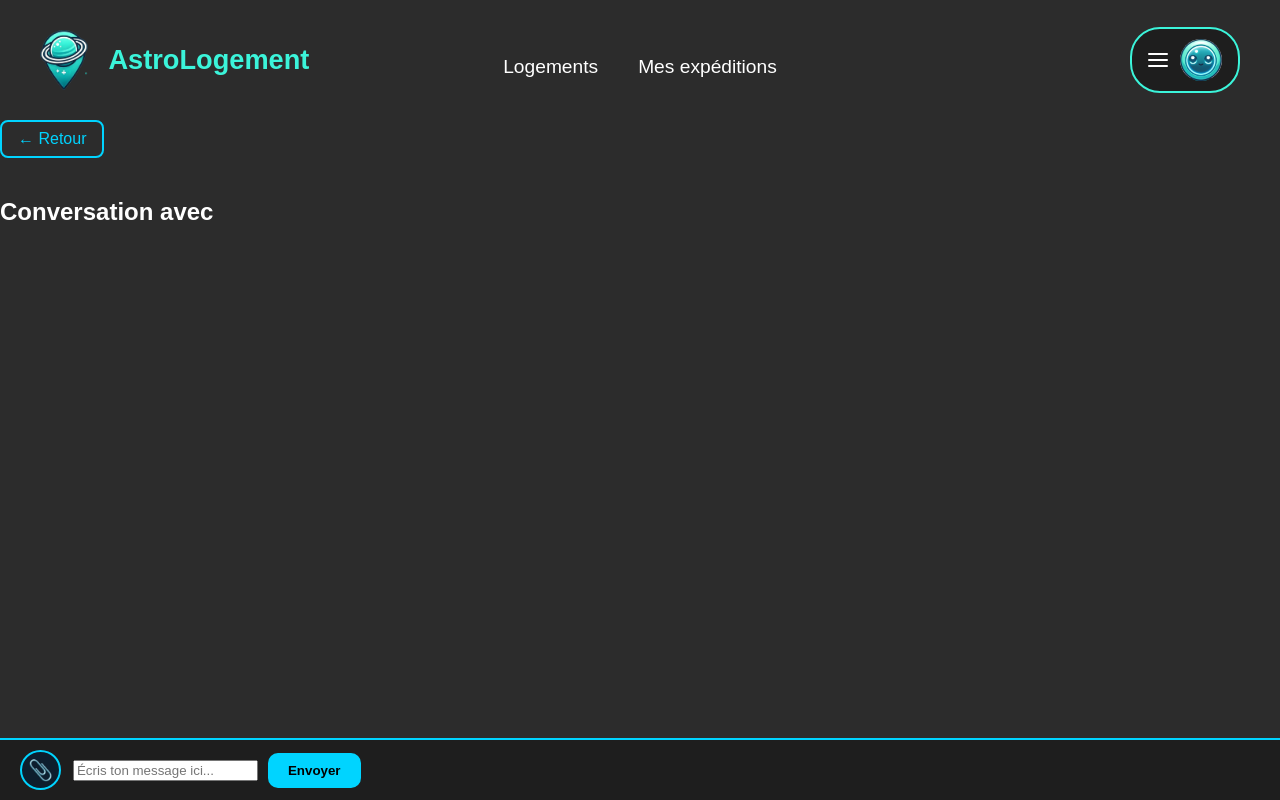
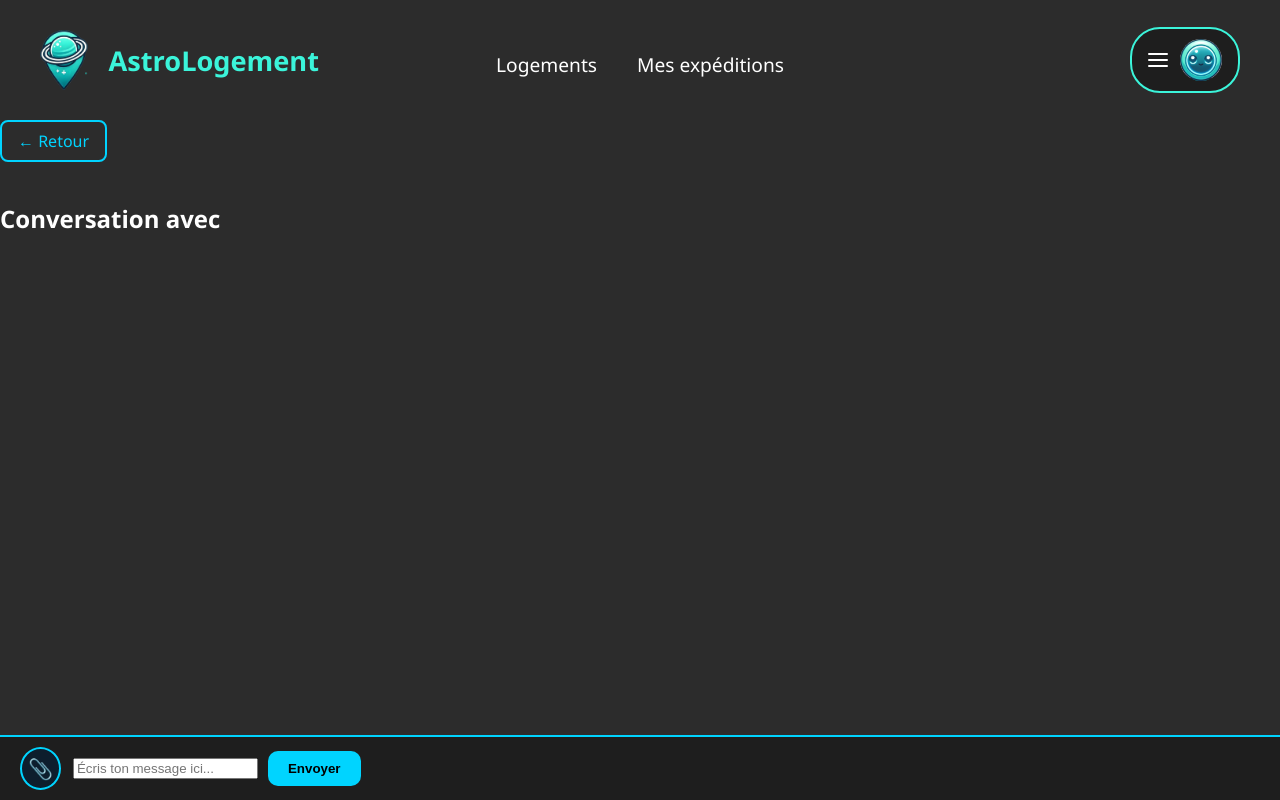
Before and after one commit to John-Rep/AstroLogement, a Symfony app: template AstroLogement/templates/message/conversation.html.twig in a window 1280 px wide. Run offline with Twig, Linux system fonts and the light colour scheme; the template is opened without the code that fills it, so the values that code supplies are empty; form fields are guessed from the names that the template uses; some libraries are stand-ins or nearby versions; some web fonts are replaced.

Commit message:
Font fixed

```diff
--- a/AstroLogement/public/css/messagerie.css
+++ b/AstroLogement/public/css/messagerie.css
@@ -5,7 +5,7 @@
  body {
     margin: 0;
     font-family: 'Segoe UI', sans-serif;
-    background-color: #0e0e0e;
+    background-color: #2C2C2C;;
     color: white;
 }
 
--- a/AstroLogement/public/css/style.css
+++ b/AstroLogement/public/css/style.css
@@ -1,7 +1,4 @@
 
-
-
-@import url("messagerie.css");
 @import url("reservation.css");
 
 
--- a/AstroLogement/templates/message/conversation.html.twig
+++ b/AstroLogement/templates/message/conversation.html.twig
@@ -1,6 +1,10 @@
 {% extends 'base.html.twig' %}
 
 {% block title %}Messagerie{% endblock %}
+
+{% block stylesheets %}
+    <link rel="stylesheet" href="{{ asset('css/messagerie.css') }}">
+{% endblock %}
 
 {% block body %}
 
```
